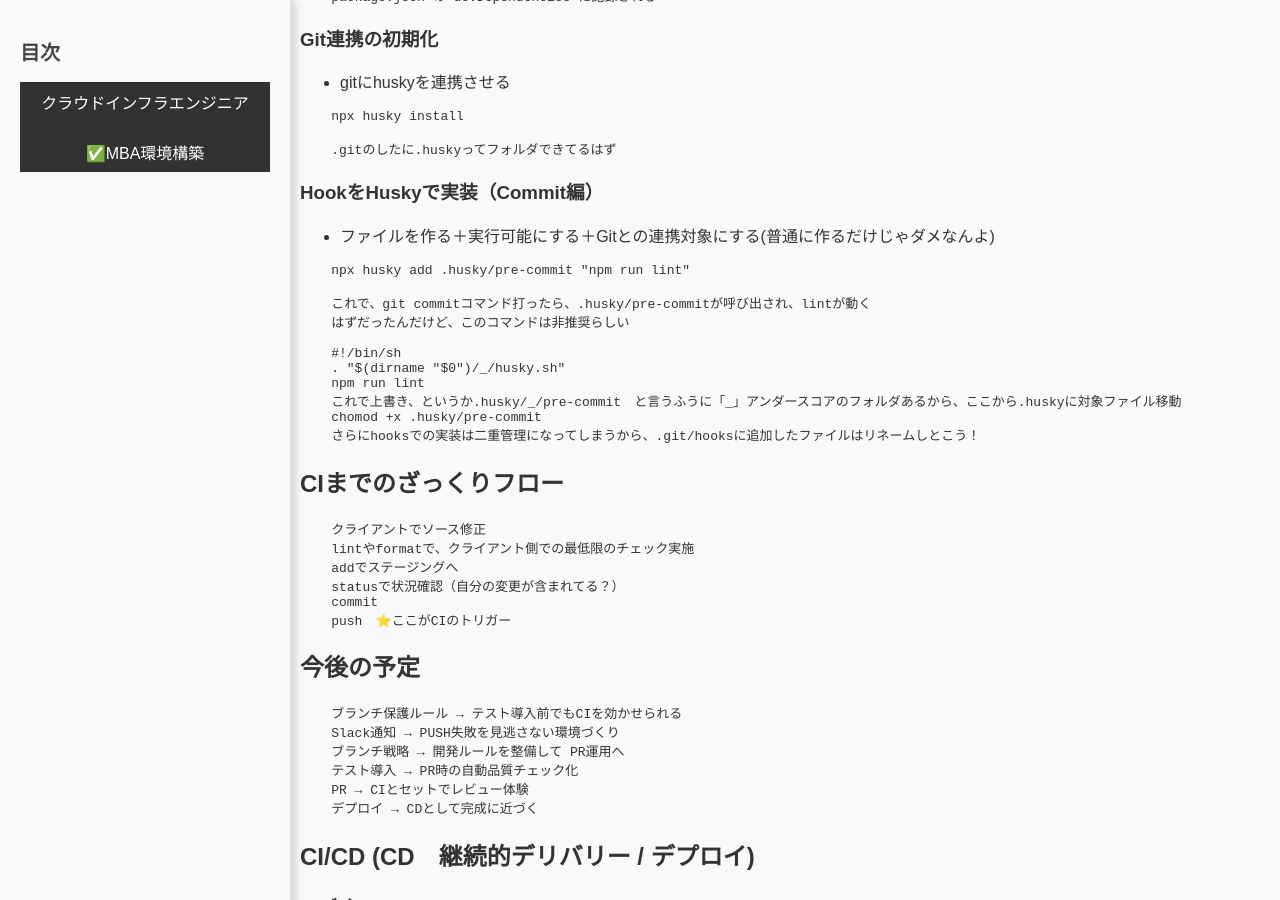
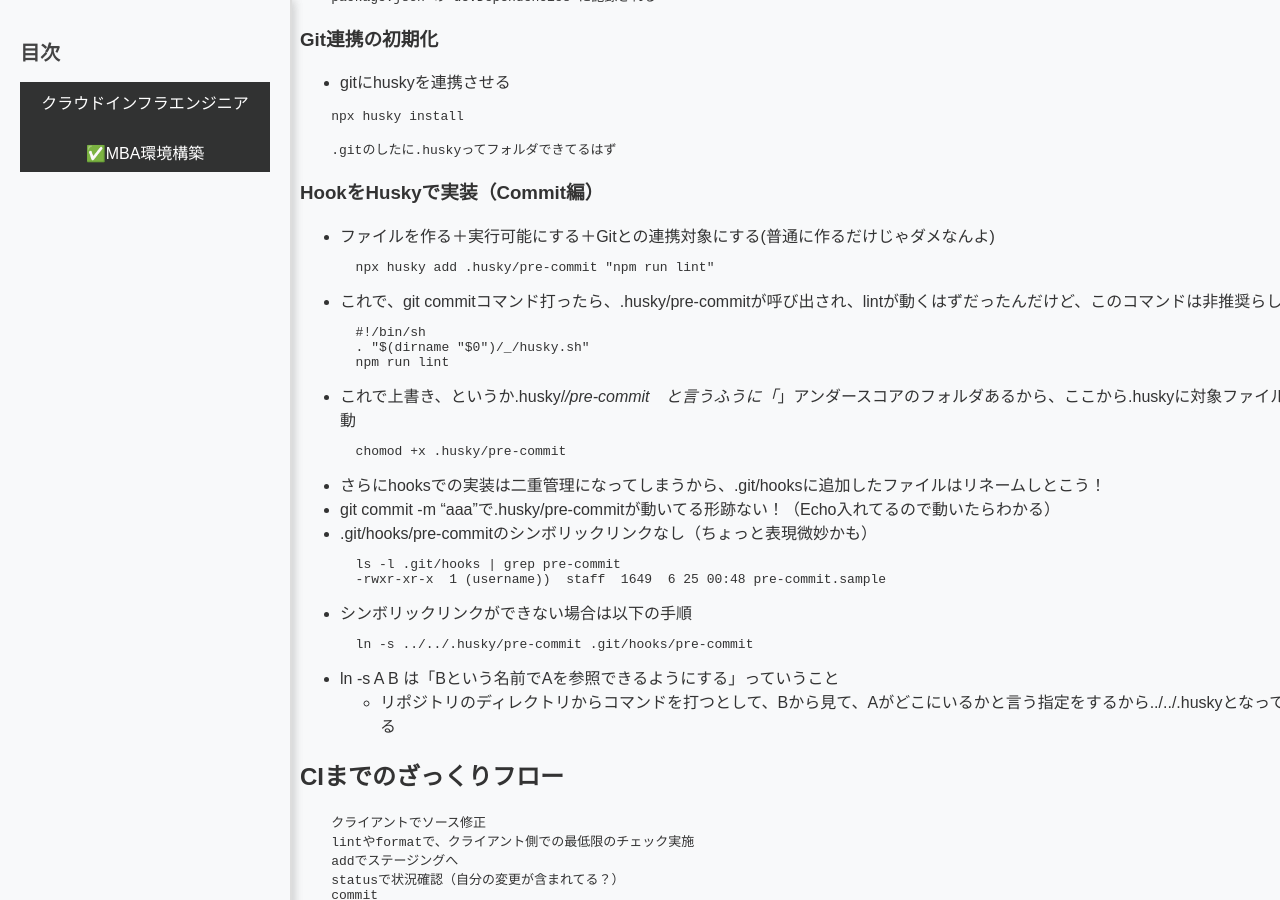
Before and after one commit to cloudrobo48/aws-cloud, a Jekyll site: the page built from docs/mac/mac-memo.md, in a window 1280 px wide and 900 px high, scrolled down 5702 px. Built offline with Jekyll 4.4.1, drawn with Linux system fonts in a browser that asks for light colours; our own code applies the rules of GitHub Pages for plain Markdown files; some of the changed text lies outside the part shown.

Commit message:
update package.json

`````diff
--- a/docs/mac/mac-memo.md
+++ b/docs/mac/mac-memo.md
@@ -70,7 +70,7 @@ layout: default
 - ホームディレクトリ（~）をlsで確認し、[.zshrc]がなければtouch
 - Finderで[command]+[shift]+[.]で非表示のファイルが表示される
 - [.zshrc]ダブルクリックして「export PATH=/usr/local/bin/git:$PATH」を貼り付けて保存
-- ターミナルで[source ~/.zshrc]と[git --version]でバージョンに「(Apple Git-154)」なくなってればＯＫ
+- ターミナルで[source ~/.zshrc]と[git --version]でバージョンに「(Apple Git-154)」の記載がなくなってればＯＫ
 
 ### GitHubの情報登録
 
@@ -295,20 +295,35 @@ layout: default
 ### HookをHuskyで実装（Commit編）
 
 - ファイルを作る＋実行可能にする＋Gitとの連携対象にする(普通に作るだけじゃダメなんよ)
-
 ```
     npx husky add .husky/pre-commit "npm run lint"
+```
 
-    これで、git commitコマンド打ったら、.husky/pre-commitが呼び出され、lintが動く
-    はずだったんだけど、このコマンドは非推奨らしい
-
+- これで、git commitコマンド打ったら、.husky/pre-commitが呼び出され、lintが動くはずだったんだけど、このコマンドは非推奨らしい
+```
     #!/bin/sh
     . "$(dirname "$0")/_/husky.sh"
     npm run lint
-    これで上書き、というか.husky/_/pre-commit　と言うふうに「_」アンダースコアのフォルダあるから、ここから.huskyに対象ファイル移動
+```
+- これで上書き、というか.husky/_/pre-commit　と言うふうに「_」アンダースコアのフォルダあるから、ここから.huskyに対象ファイル移動
+```
     chomod +x .husky/pre-commit
-    さらにhooksでの実装は二重管理になってしまうから、.git/hooksに追加したファイルはリネームしとこう！
 ```
+- さらにhooksでの実装は二重管理になってしまうから、.git/hooksに追加したファイルはリネームしとこう！
+- git commit -m "aaa"で.husky/pre-commitが動いてる形跡ない！（Echo入れてるので動いたらわかる）
+- .git/hooks/pre-commitのシンボリックリンクなし（ちょっと表現微妙かも）
+```
+    ls -l .git/hooks | grep pre-commit
+    -rwxr-xr-x  1 (username))  staff  1649  6 25 00:48 pre-commit.sample
+```
+- シンボリックリンクができない場合は以下の手順
+```
+    ln -s ../../.husky/pre-commit .git/hooks/pre-commit
+````
+- ln -s A B は「Bという名前でAを参照できるようにする」っていうこと
+  - リポジトリのディレクトリからコマンドを打つとして、Bから見て、Aがどこにいるかと言う指定をするから../../.huskyとなっている
+
+
 
 ## CIまでのざっくりフロー
 
`````
